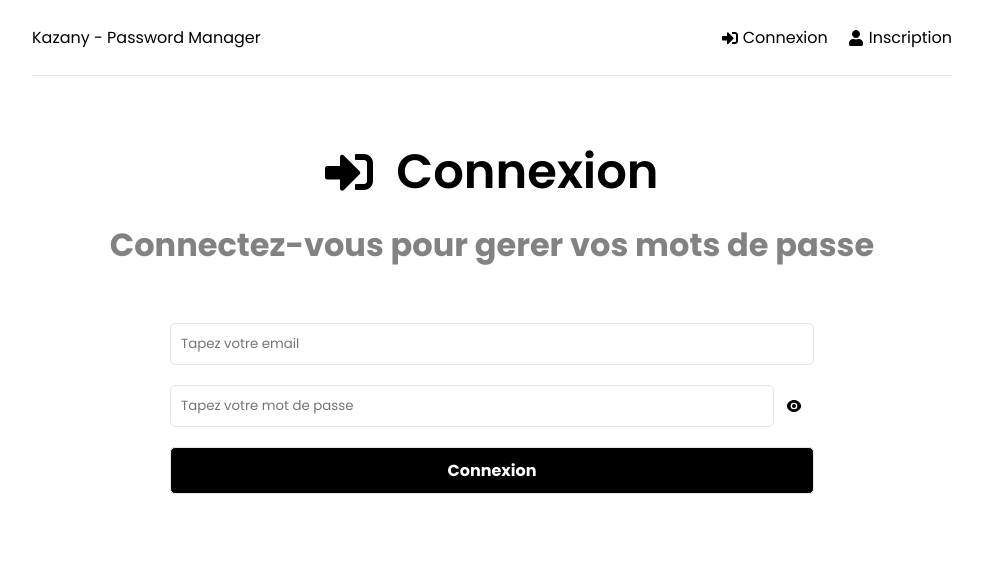
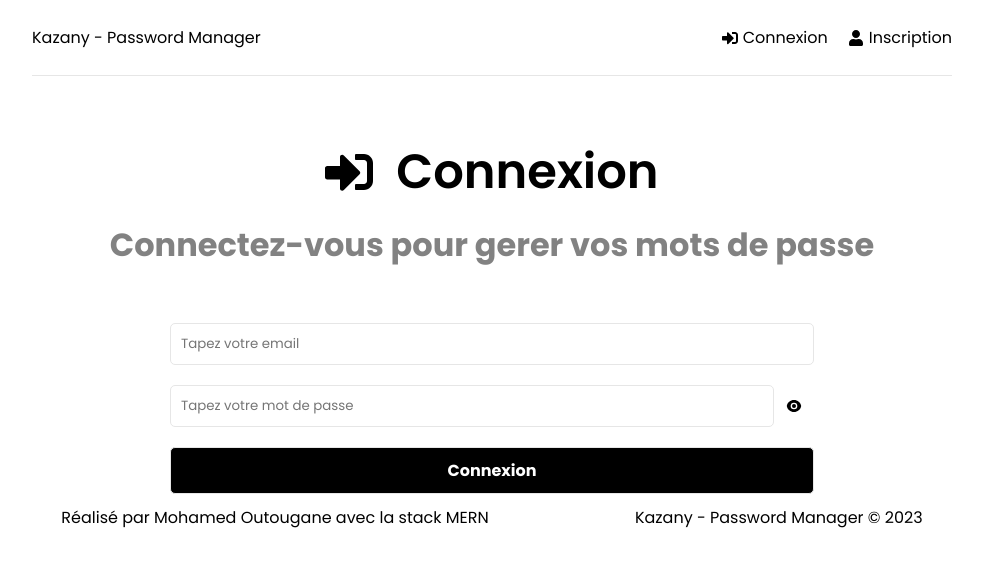
Before and after one commit to MohamedOutougane/Kazany-PasswordManager, a React (Create React App) app in the folder client/: page /login in a window 1280 px wide. Shown: the top 566 px of the page, without its empty margins (148-1131 px from the left). Built offline with nearby package versions, Linux system fonts and the light colour scheme.

Commit message:
footer // footer + logo css

```diff
--- a/client/src/App.js
+++ b/client/src/App.js
@@ -6,6 +6,7 @@ import Login from './pages/Login';
 import Register from './pages/Register';
 import Header from './components/Header';
 import Dashboard from './pages/Dashboard';
+import Footer from './components/Footer';
 
 function App() {
   return (
@@ -19,6 +20,7 @@ function App() {
             <Route path='/register' element={<Register />} />
             <Route path='/dashboard' element={<Dashboard />} />
           </Routes>
+          <Footer />
         </div>
       </Router>
       <ToastContainer
--- /dev/null
+++ b/client/src/components/Footer.jsx
@@ -0,0 +1,11 @@
+import React from 'react';
+
+function Footer() {
+  return (
+    <footer className='footer'>
+      <p>Réalisé par Mohamed Outougane avec la stack MERN &emsp; &emsp; &emsp; &emsp; &emsp; &emsp; &emsp; Kazany - Password Manager &copy; 2023</p>
+    </footer>
+  );
+}
+
+export default Footer;
```
